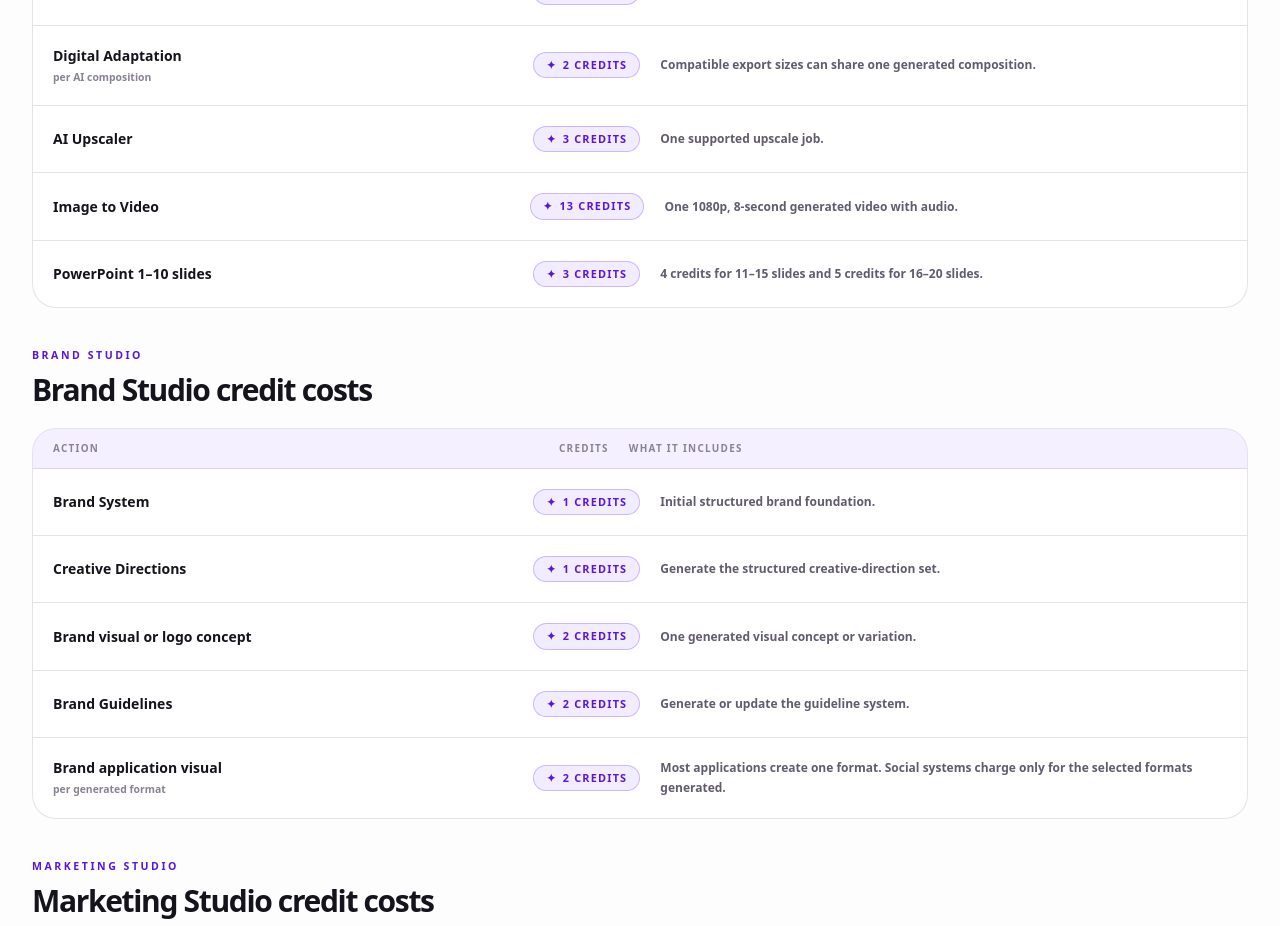
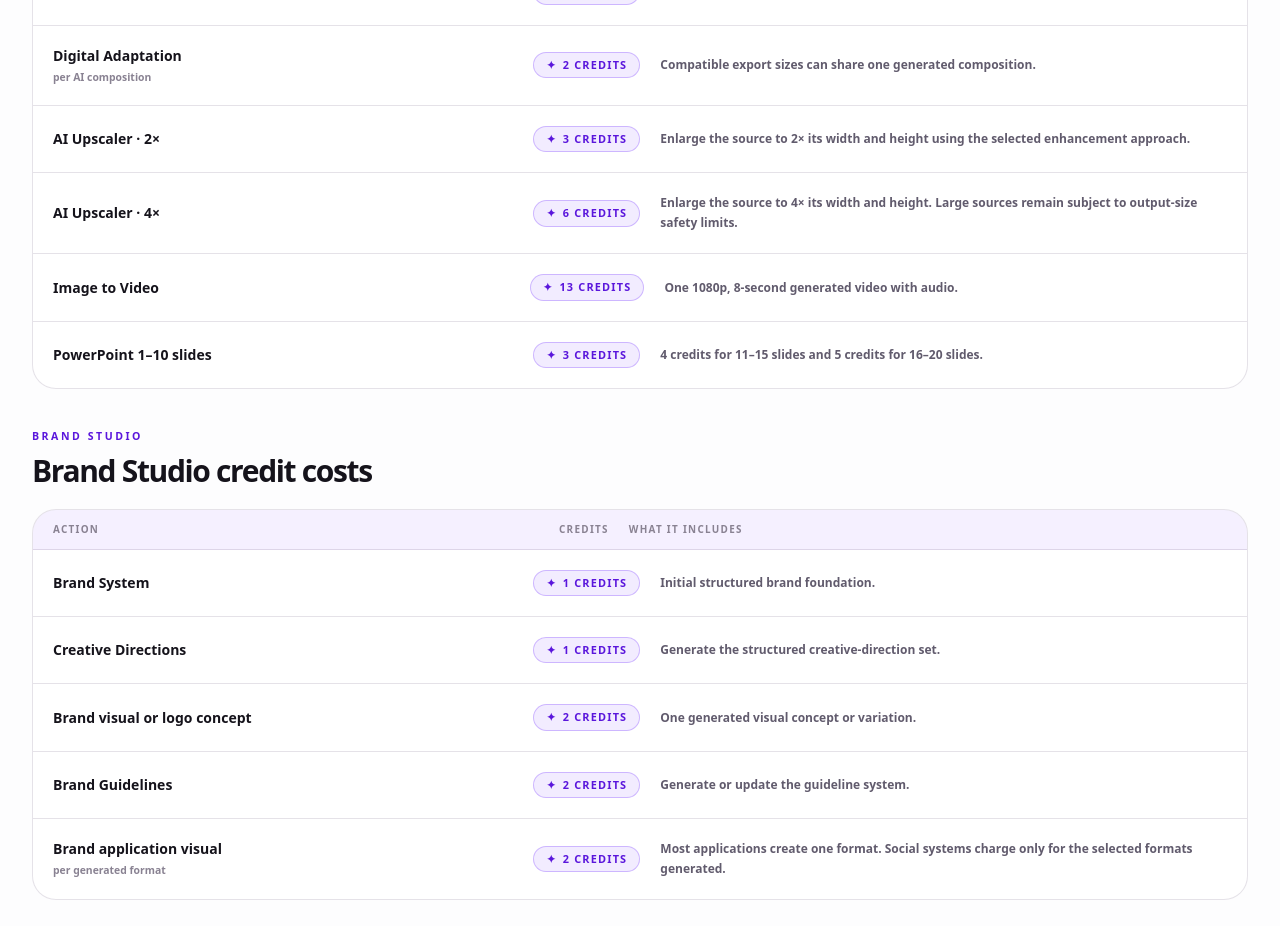
Before and after one commit to josephkarouta/joseph-karouta-studio, a Next.js app: page /credit-guide in a window 1280 px wide. Shown: the part 1140-2066 px from the top of the page. Built offline with nearby package versions, Linux system fonts and the light colour scheme; no server answers.

Commit message:
Simplify image generation and update upscale pricing

```diff
--- a/app/tools/text-to-image/page.tsx
+++ b/app/tools/text-to-image/page.tsx
@@ -3,4 +3,4 @@ import TextToImageWorkbench from "@/components/tools/TextToImageWorkbench";
 import { CREDIT_COSTS } from "@/lib/credits/config";
 
 export const metadata = { title: "Text to Image" };
-export default function TextToImagePage() { return <ToolFrame path="/tools/text-to-image" title="Text to Image" eyebrow="AI image generation" description="Create a high-quality visual from a clear prompt, save it as a project asset and see the credit cost before generation." iconName="image" accent="#7c3aed" soft="rgba(124,58,237,.12)" creditLabel={`${CREDIT_COSTS.textToImagePreview}–${CREDIT_COSTS.textToImageHigh} credits`}><TextToImageWorkbench/></ToolFrame>; }
+export default function TextToImagePage() { return <ToolFrame path="/tools/text-to-image" title="Text to Image" eyebrow="AI image generation" description="Create a high-quality visual from a clear prompt, save it as a project asset and see the credit cost before generation." iconName="image" accent="#7c3aed" soft="rgba(124,58,237,.12)" creditLabel={`${CREDIT_COSTS.textToImageHigh} credits`}><TextToImageWorkbench/></ToolFrame>; }
--- a/components/tools/TextToImageWorkbench.tsx
+++ b/components/tools/TextToImageWorkbench.tsx
@@ -14,7 +14,7 @@ import {
 } from "lucide-react";
 import { createSupabaseBrowserClient } from "@/lib/supabase";
 import { useAuth } from "@/components/auth-provider";
-import { Button, CreditPill, Eyebrow, GlassCard, cx } from "@/components/ui/heyy";
+import { Button, CreditPill, Eyebrow, GlassCard } from "@/components/ui/heyy";
 import HeyySelect from "@/components/ui/heyy-select";
 import { CREDIT_COSTS } from "@/lib/credits/config";
 import { generationFetch } from "@/lib/client/generation-request";
@@ -35,7 +35,6 @@ export default function TextToImageWorkbench() {
   const referenceInputRef = useRef<HTMLInputElement>(null);
   const [prompt, setPrompt] = useState("");
   const [size, setSize] = useState("1024x1024");
-  const [quality, setQuality] = useState<"preview" | "high">("preview");
   const [styleNotes, setStyleNotes] = useState("");
   const [referenceImage, setReferenceImage] = useState<File | null>(null);
   const [referenceUrl, setReferenceUrl] = useState("");
@@ -44,7 +43,7 @@ export default function TextToImageWorkbench() {
   const [downloading, setDownloading] = useState(false);
   const [previewOpen, setPreviewOpen] = useState(false);
   const [error, setError] = useState("");
-  const cost = quality === "high" ? CREDIT_COSTS.textToImageHigh : CREDIT_COSTS.textToImagePreview;
+  const cost = CREDIT_COSTS.textToImageHigh;
 
   useEffect(() => {
     const params = new URLSearchParams(window.location.search);
@@ -106,7 +105,7 @@ export default function TextToImageWorkbench() {
       formData.append("prompt", prompt);
       formData.append("styleNotes", styleNotes);
       formData.append("size", size);
-      formData.append("quality", quality);
+      formData.append("quality", "high");
       formData.append("projectId", new URLSearchParams(window.location.search).get("project") || "");
       if (referenceImage) formData.append("referenceImage", referenceImage, referenceImage.name);
 
@@ -120,7 +119,7 @@ export default function TextToImageWorkbench() {
           prompt,
           styleNotes,
           size,
-          quality,
+          quality: "high",
           projectId: new URLSearchParams(window.location.search).get("project") || null,
           reference: referenceImage
             ? { name: referenceImage.name, size: referenceImage.size, modified: referenceImage.lastModified }
@@ -234,8 +233,7 @@ export default function TextToImageWorkbench() {
           <label className="mt-5 block text-[.64rem] font-black uppercase tracking-[.14em] text-[var(--text-secondary)]">Style and restrictions</label>
           <textarea value={styleNotes} onChange={(event) => setStyleNotes(event.target.value)} rows={3} className="heyy-form-field mt-2 resize-y" placeholder="Lighting, lens, materials, colors, composition, and anything to avoid." />
 
-          <div className="mt-5 grid gap-4 sm:grid-cols-2">
-            <div>
+          <div className="mt-5">
             <label className="text-[.64rem] font-black uppercase tracking-[.14em] text-[var(--text-secondary)]">Aspect ratio</label>
             <div className="mt-2">
               <HeyySelect
@@ -250,17 +248,6 @@ export default function TextToImageWorkbench() {
                 ]}
                 onChange={setSize}
               />
-              </div>
-            </div>
-            <div>
-              <label className="text-[.64rem] font-black uppercase tracking-[.14em] text-[var(--text-secondary)]">Quality</label>
-              <div className="mt-2 grid grid-cols-2 gap-2">
-                {(["preview", "high"] as const).map((item) => (
-                  <button type="button" key={item} onClick={() => setQuality(item)} className={cx("min-h-12 rounded-2xl border text-xs font-black capitalize transition", quality === item ? "border-[var(--accent)] bg-[var(--accent)] text-white" : "border-[var(--border-strong)] bg-[var(--surface)] hover:border-[var(--accent)]")}>
-                    {item}<span className="ml-1 opacity-70">· {item === "high" ? CREDIT_COSTS.textToImageHigh : CREDIT_COSTS.textToImagePreview}</span>
-                  </button>
-                ))}
-              </div>
             </div>
           </div>
 
--- a/lib/credits/config.ts
+++ b/lib/credits/config.ts
@@ -6,7 +6,7 @@ export const CREDIT_COSTS = {
   imageToVideoPreview: 13,
   imageToVideoHigh: 13,
   aiUpscale2x: 3,
-  aiUpscale4x: 3,
+  aiUpscale4x: 6,
   powerpointDraft: 3,
   powerpointFull: 3,
   powerpoint11To15: 4,
--- a/lib/credits/customer-catalog.ts
+++ b/lib/credits/customer-catalog.ts
@@ -33,11 +33,18 @@ export const CUSTOMER_CREDIT_GUIDE: CreditGuideItem[] = [
     detail: "Compatible export sizes can share one generated composition.",
   },
   {
-    id: "upscale",
+    id: "upscale-2x",
     category: "AI Tools",
-    label: "AI Upscaler",
+    label: "AI Upscaler · 2×",
+    credits: CREDIT_COSTS.aiUpscale2x,
+    detail: "Enlarge the source to 2× its width and height using the selected enhancement approach.",
+  },
+  {
+    id: "upscale-4x",
+    category: "AI Tools",
+    label: "AI Upscaler · 4×",
     credits: CREDIT_COSTS.aiUpscale4x,
-    detail: "One supported upscale job.",
+    detail: "Enlarge the source to 4× its width and height. Large sources remain subject to output-size safety limits.",
   },
   {
     id: "video",
```
Lines whose indentation alone changed are shown as unchanged.
